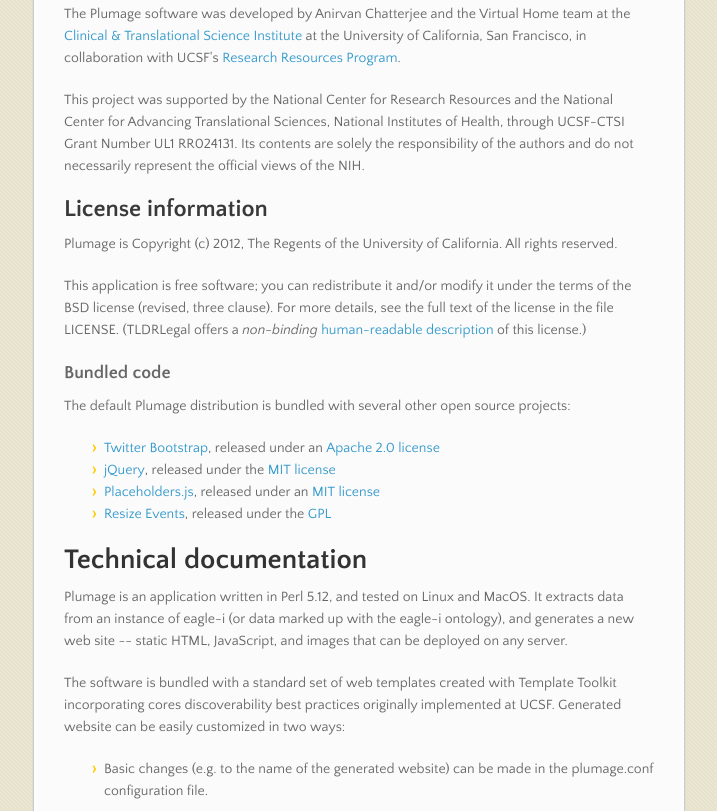
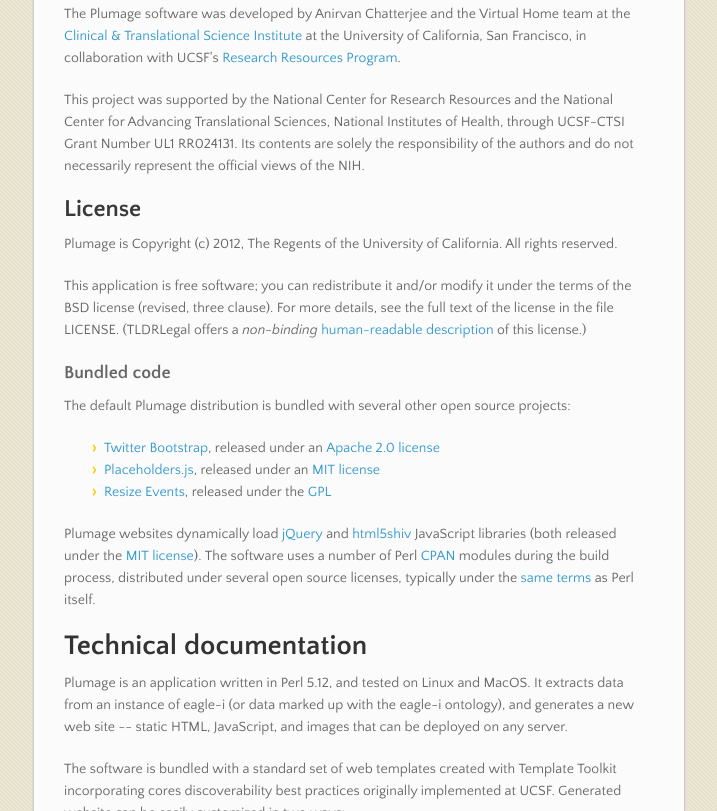
Before and after one commit to CTSIatUCSF/plumage, a plain HTML site: page index.html in a window 1280 px wide. Shown: the part 922-1733 px from the top of the page, without its empty margins (282-999 px from the left). Drawn offline with nearby package versions, Linux system fonts and the light colour scheme.

```diff
--- a/index.html
+++ b/index.html
@@ -84,7 +84,7 @@ Number UL1 RR024131. Its contents are solely the responsibility of the
 authors and do not necessarily represent the official views of the
 NIH.</p>
 
-<h2>License information</h2>
+<h2>License</h2>
 
 <p>Plumage is Copyright (c) 2012, The Regents of the University of
 California. All rights reserved.</p>
@@ -105,15 +105,18 @@ source projects:</p>
 <a href="http://twitter.github.com/bootstrap/">Twitter Bootstrap</a>, released under an <a href="http://www.apache.org/licenses/LICENSE-2.0">Apache 2.0 license</a>
 </li>
 <li>
-<a href="http://jquery.com/">jQuery</a>, released under the <a href="http://opensource.org/licenses/mit-license.php">MIT license</a>
-</li>
-<li>
 <a href="https://github.com/jamesallardice/Placeholders.js">Placeholders.js</a>, released under an <a href="http://opensource.org/licenses/mit-license.php">MIT license</a>
 </li>
 <li>
 <a href="http://irama.org/web/dhtml/resize-events/">Resize Events</a>, released under the <a href="http://www.gnu.org/licenses/gpl.html">GPL</a>
 </li>
-</ul><h1>Technical documentation</h1>
+</ul><p>Plumage websites dynamically load <a href="http://jquery.com/">jQuery</a> and <a href="http://code.google.com/p/html5shiv/">html5shiv</a> JavaScript
+libraries (both released under the <a href="http://opensource.org/licenses/mit-license.php">MIT license</a>). The software uses a
+number of Perl <a href="http://www.cpan.org/">CPAN</a> modules during the build process, distributed
+under several open source licenses, typically under the
+<a href="http://dev.perl.org/licenses/">same terms</a> as Perl itself.</p>
+
+<h1>Technical documentation</h1>
 
 <p>Plumage is an application written in Perl 5.12, and tested on Linux
 and MacOS. It extracts data from an instance of eagle-i (or data
```
Also changed, not shown: params.json (+1 -1 lines).
